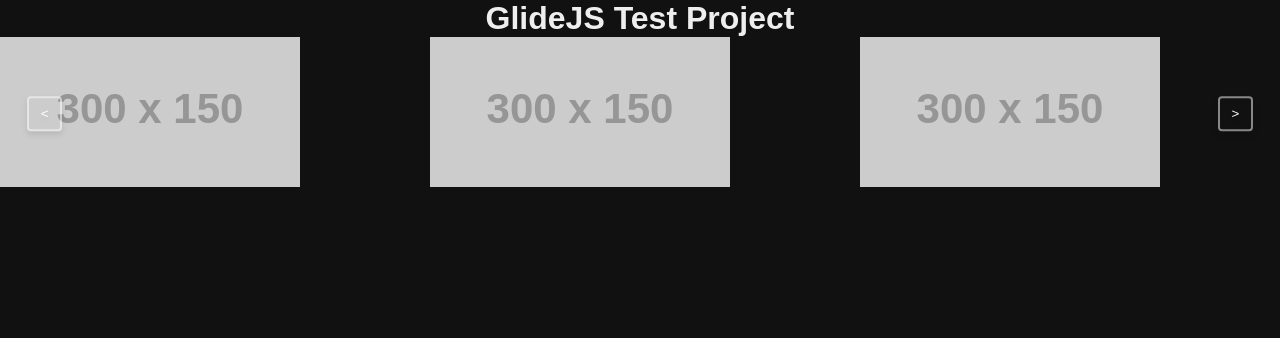
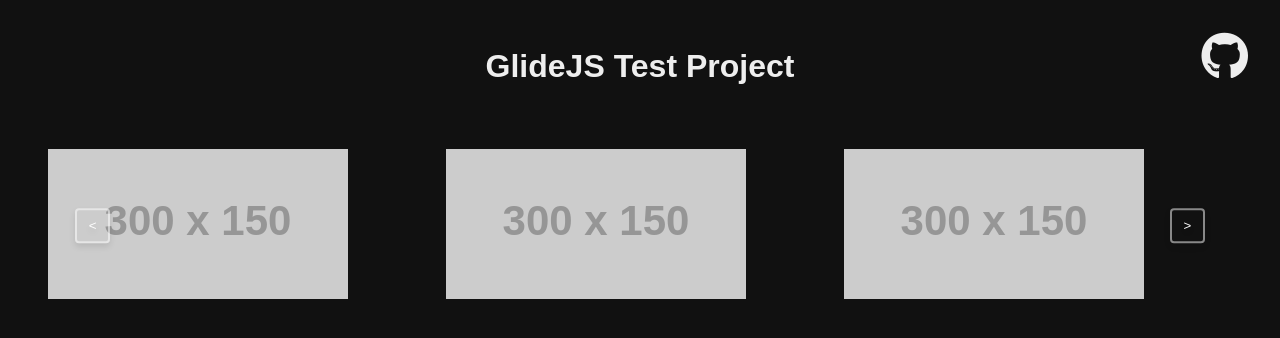
Before and after one commit to davinaleong/proj-glidejs, a website: page index.html in a window 1280 px wide. Drawn offline with Linux system fonts and the light colour scheme; placeholder pictures from the web are drawn by us.

Commit message:
Added github link

```diff
--- a/index.html
+++ b/index.html
@@ -10,6 +10,11 @@
     <link rel="stylesheet" href="vendor/glide/styles/glide.theme.min.css" />
     <link rel="stylesheet" href="styles/main.css" />
 
+    <script
+      defer
+      src="https://kit.fontawesome.com/6c0a4e7a8f.js"
+      crossorigin="anonymous"
+    ></script>
     <script defer src="vendor/glide/scripts/glide.min.js"></script>
     <script defer src="scripts/main.js"></script>
   </head>
@@ -97,6 +102,14 @@
         <!-- ./glide_arrows -->
       </div>
       <!-- ./glide -->
+
+      <a
+        href="https://github.com/davinaleong/proj-glidejs"
+        class="github"
+        target="_blank"
+      >
+        <i class="fab fa-github fa-3x"></i>
+      </a>
     </main>
   </body>
 </html>
--- a/scripts/main.js
+++ b/scripts/main.js
@@ -1,5 +1,3 @@
 new Glide(".glide", {
-  type: "carousel",
-  startAt: 0,
   perView: 3,
 }).mount();
--- a/styles/main.css
+++ b/styles/main.css
@@ -11,8 +11,23 @@
   font-family: sans-serif;
   background-color: #111;
   color: #eee;
+  padding: 3em;
 }
 
 h1 {
   text-align: center;
+  margin-bottom: 2em;
 }
+
+.github {
+  position: fixed;
+  display: block;
+  top: 2em;
+  right: 2em;
+  color: #eee;
+  text-decoration: none;
+}
+
+.github:hover {
+  color: #aaa;
+}
```
